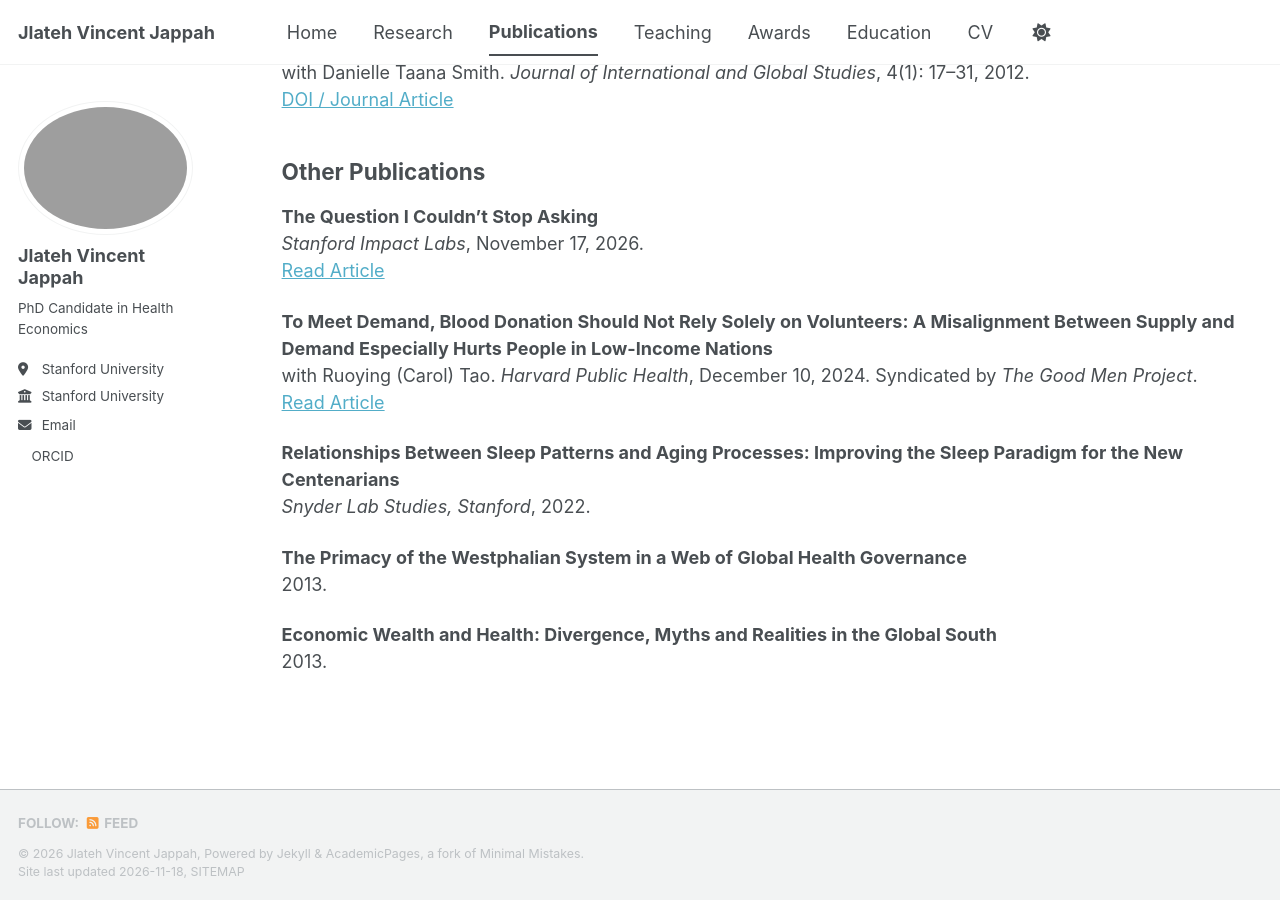
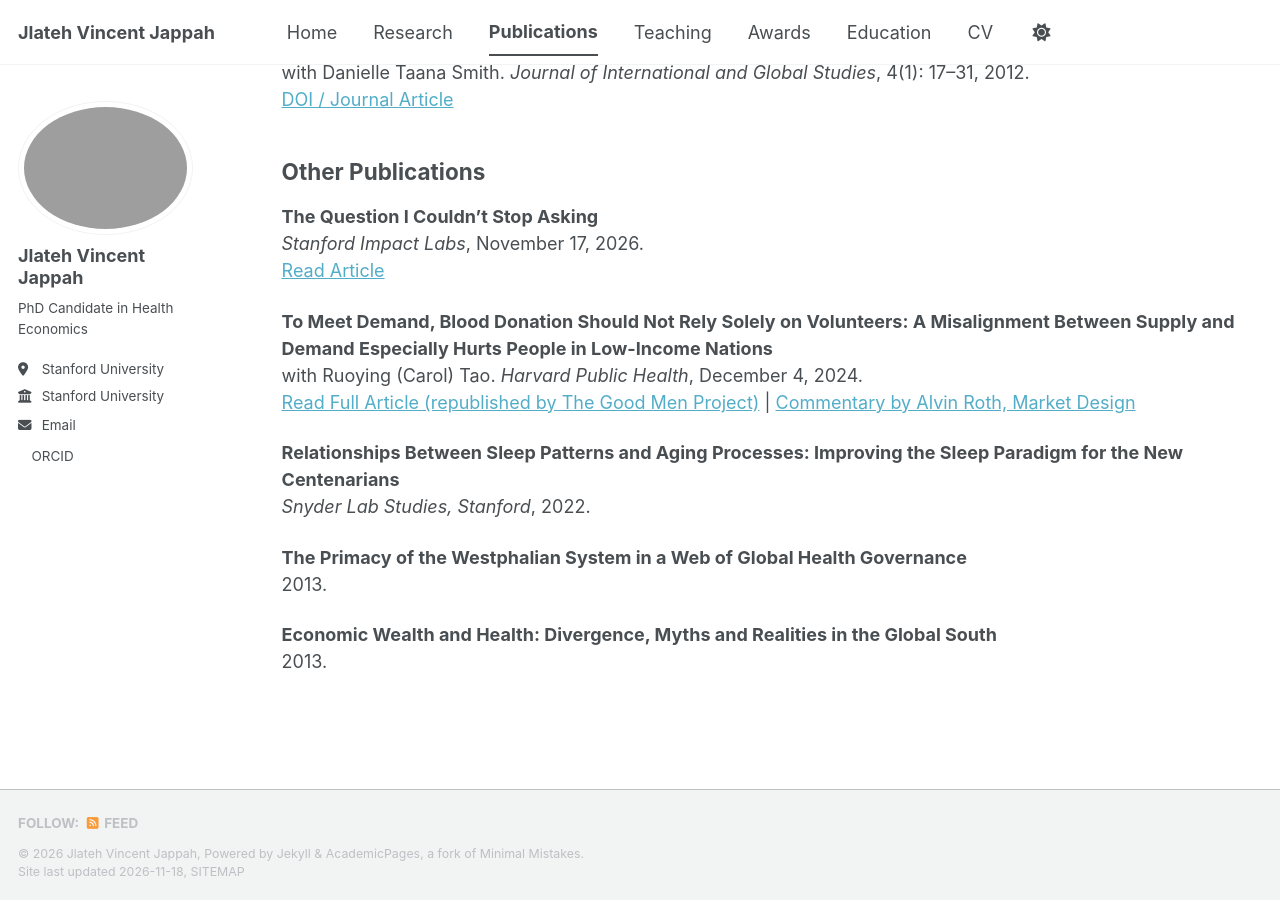
Before and after one commit to jvjappah/jvjappah.github.io, a Jekyll site: the page built from _pages/publications.html, in a window 1280 px wide and 900 px high, scrolled down 1038 px. Built offline with Jekyll 4.4.1, drawn with Linux system fonts in a browser that asks for light colours; a script bundle is joined from its source files by our own code; a style sheet for code colours, icons or effects is not loaded.

Commit message:
Add Market Design commentary link
Updated publication details including the date and links.

```diff
--- a/_pages/publications.html
+++ b/_pages/publications.html
@@ -45,9 +45,9 @@ with Danielle Taana Smith. <em>Journal of International and Global Studies</em>,
 <a href="https://impact.stanford.edu/article/question-i-couldnt-stop-asking" target="_blank" rel="noopener">Read Article</a></p>
 
 <p><strong>To Meet Demand, Blood Donation Should Not Rely Solely on Volunteers: A Misalignment Between Supply and Demand Especially Hurts People in Low-Income Nations</strong><br>
-with Ruoying (Carol) Tao. <em>Harvard Public Health</em>, December 10, 2024. Syndicated by <em>The Good Men Project</em>.<br>
-<a href="https://goodmenproject.com/featured-content/to-meet-demand-blood-donation-should-not-rely-solely-on-volunteers/" target="_blank" rel="noopener">Read Article</a></p>
-
+with Ruoying (Carol) Tao. <em>Harvard Public Health</em>, December 4, 2024.<br>
+<a href="https://goodmenproject.com/featured-content/to-meet-demand-blood-donation-should-not-rely-solely-on-volunteers/" target="_blank" rel="noopener">Read Full Article (republished by The Good Men Project)</a> |
+<a href="https://marketdesigner.blogspot.com/2024/12/blood-supply-in-west-africa.html" target="_blank" rel="noopener">Commentary by Alvin Roth, Market Design</a></p>
 <p><strong>Relationships Between Sleep Patterns and Aging Processes: Improving the Sleep Paradigm for the New Centenarians</strong><br>
 <em>Snyder Lab Studies, Stanford</em>, 2022.</p>
 
```
